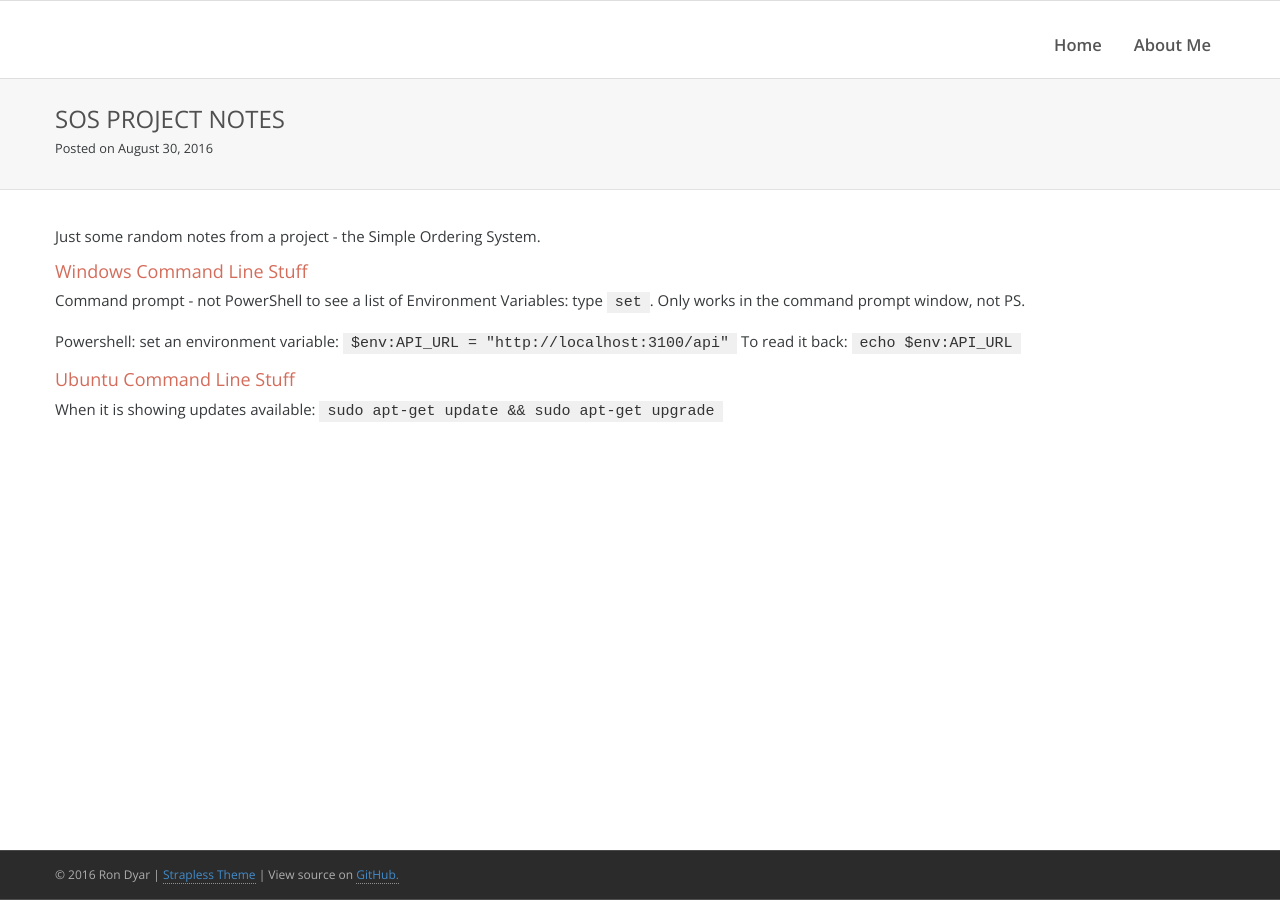
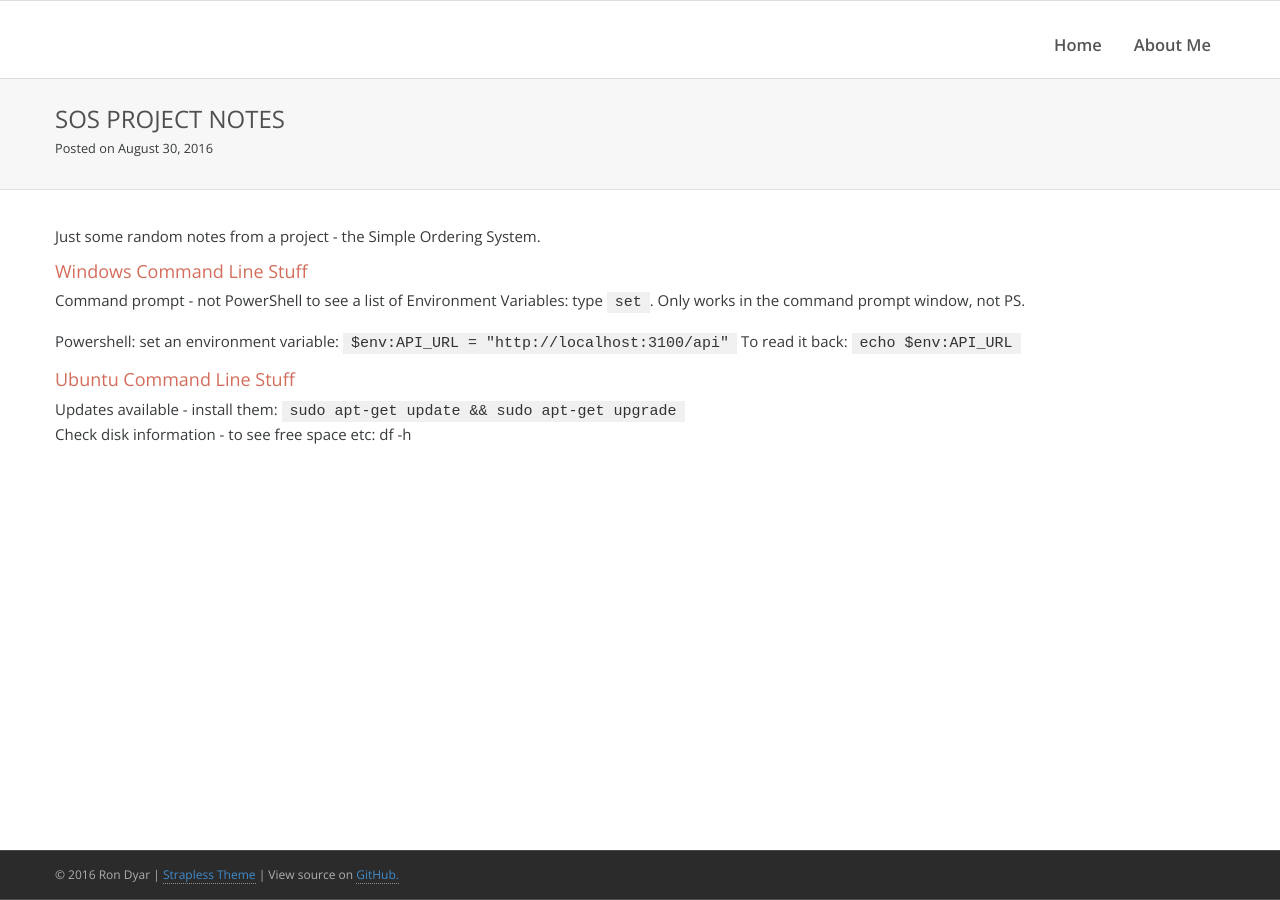
Before and after one commit to rdyar/rdyar.github.io, a Jekyll site: the page built from _posts/2016-08-30-SOS-project-notes.md, in a window 1280 px wide. Built offline with Jekyll 4.4.1, drawn with Linux system fonts in a browser that asks for light colours.

Commit message:
Update 2016-08-30-SOS-project-notes.md

```diff
--- a/_posts/2016-08-30-SOS-project-notes.md
+++ b/_posts/2016-08-30-SOS-project-notes.md
@@ -12,4 +12,5 @@ To read it back: `echo $env:API_URL`
 
 ## Ubuntu Command Line Stuff
 
-When it is showing updates available: `sudo apt-get update && sudo apt-get upgrade`
+Updates available - install them: `sudo apt-get update && sudo apt-get upgrade`
+Check disk information - to see free space etc: df -h
```
